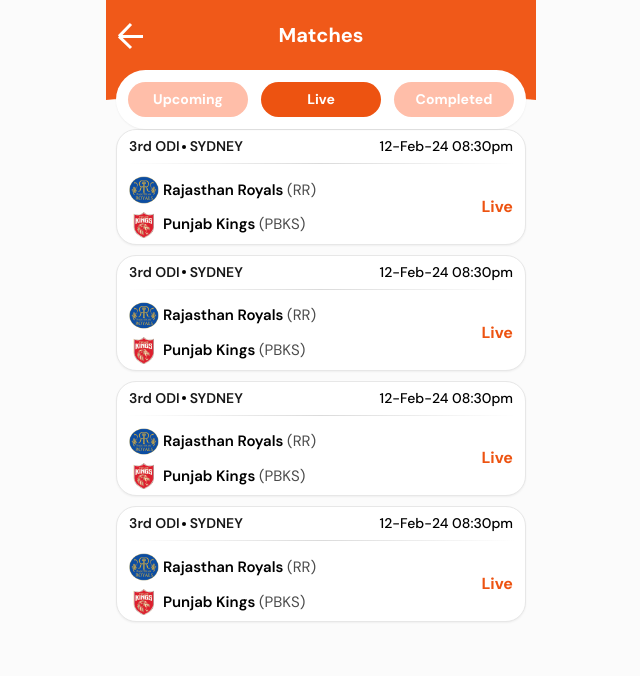
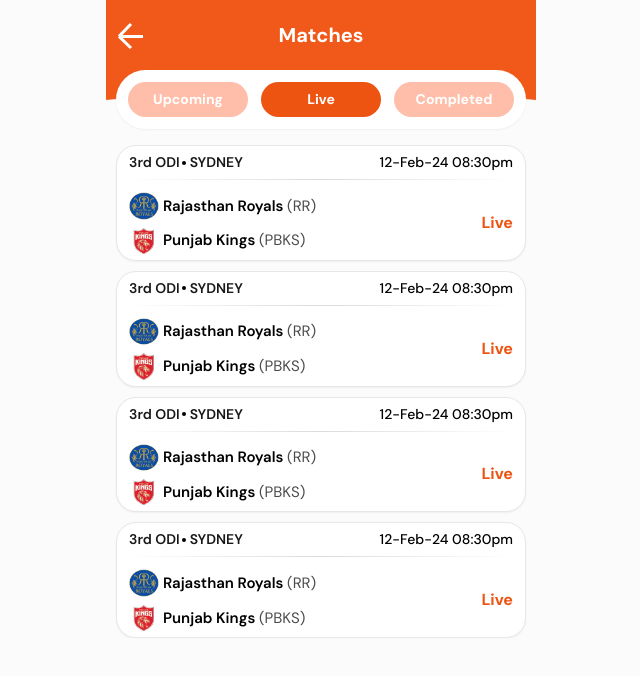
Before and after one commit to Achyut770/super5, a Next.js app: page /matches/live in a window 1280 px wide. Shown: the top 676 px of the page, without its empty margins (319-959 px from the left). Built offline with nearby package versions, Linux system fonts and the light colour scheme.

Commit message:
Changes Made

```diff
--- a/app/matches/layout.jsx
+++ b/app/matches/layout.jsx
@@ -30,7 +30,7 @@
 
 const layout = ({ children }) => {
   return (
-    <section className="flex min-h-[100dvh] flex-col">
+    <section className="flex h-[100vh] flex-col">
       <div className="absolute left-0 top-0 flex justify-center w-full">
         <div className="max-w-[430px] top-0 left-0 w-full h-[100px]">
           <img src="/img/header/ellipse.png" className="w-full h-full" />
@@ -40,7 +40,7 @@
         <main className="w-full">
           <ContestHeader />
           <Nav />
-          <div className="h-[calc(100dvh-70px)] scrollbar-hide overflow-auto">
+          <div className="flex-grow overflow-auto max-h-[calc(100dvh-130px)] scrollbar-hide pt-4">
             {children}
           </div>
         </main>
```
